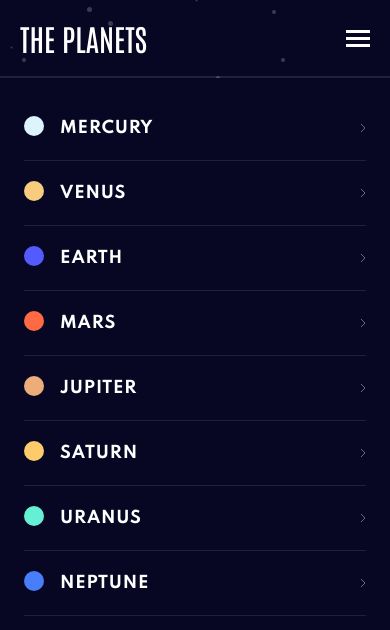
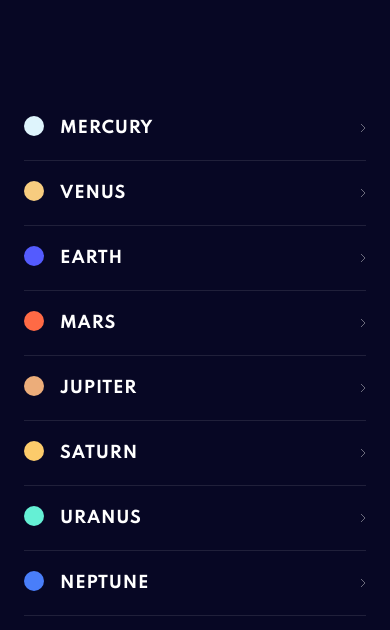
Before and after one commit to rachaelhrlm/fm-planet-fact-site, a React (Create React App) app: page / in a window 390 px wide. Both pictures are taken after a click on the button 358 px from the left and 38 px from the top of the page. Shown: the top 630 px of the page. Built offline with nearby package versions, Linux system fonts and the light colour scheme.

Commit message:
update menu styling

```diff
--- a/src/components/menu/menu.tsx
+++ b/src/components/menu/menu.tsx
@@ -11,7 +11,7 @@ export interface MenuProps {
 
 export const Menu: FunctionComponent<MenuProps> = ({ isVisible, onClick }) => {
     return (
-        <nav className={classNames('h-screen w-screen bg-black-500 justify-center pt-24 px-6 z-10 md:hidden', { hidden: !isVisible })}>
+        <nav className={classNames('h-screen w-screen absolute bg-black-500 justify-center pt-24 px-6 z-10 md:hidden', { hidden: !isVisible })}>
             {PlanetUtils.options.map((planet) => (
                 <MenuItem key={planet} onClick={() => onClick(planet)} planet={planet} />
             ))}
```
